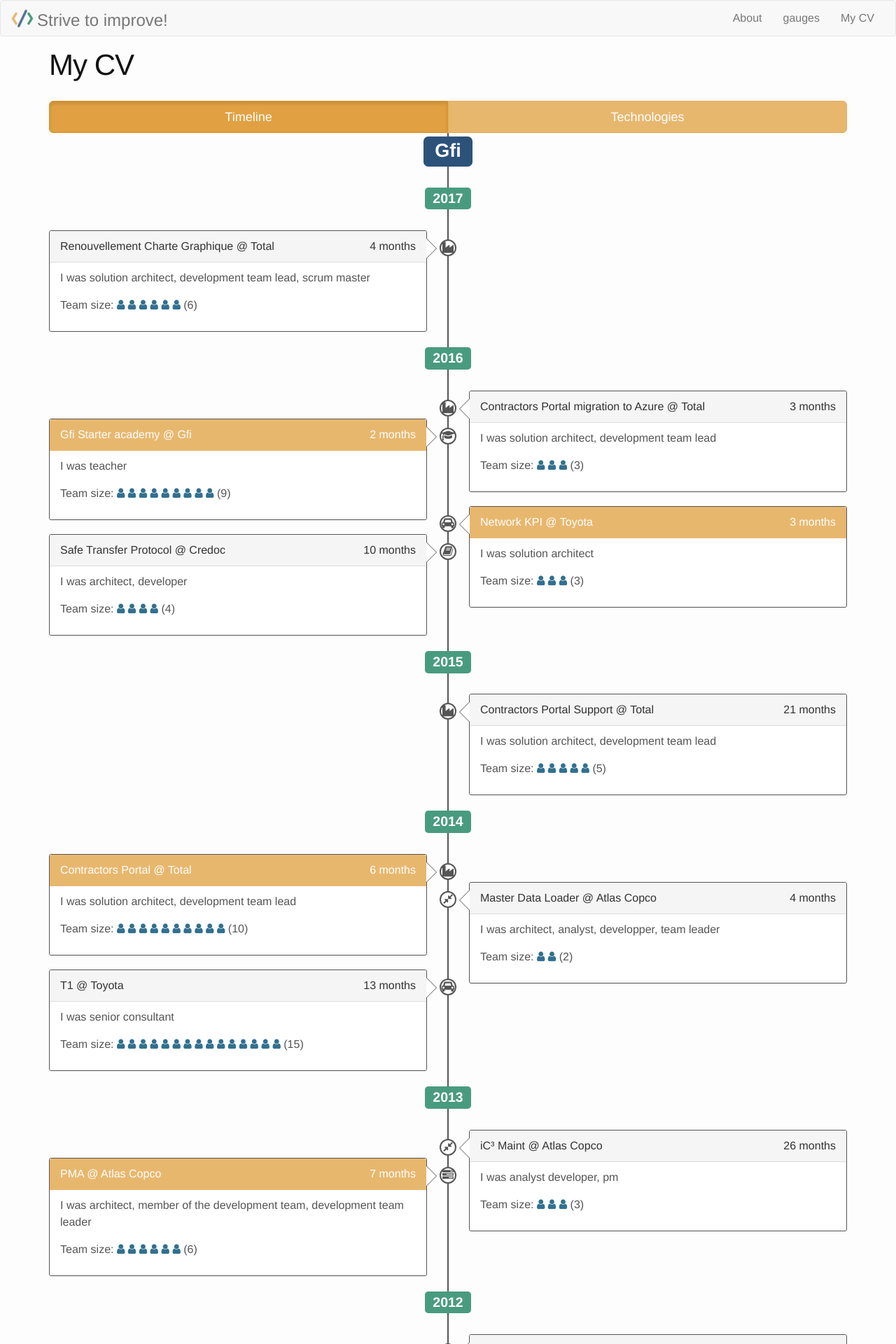
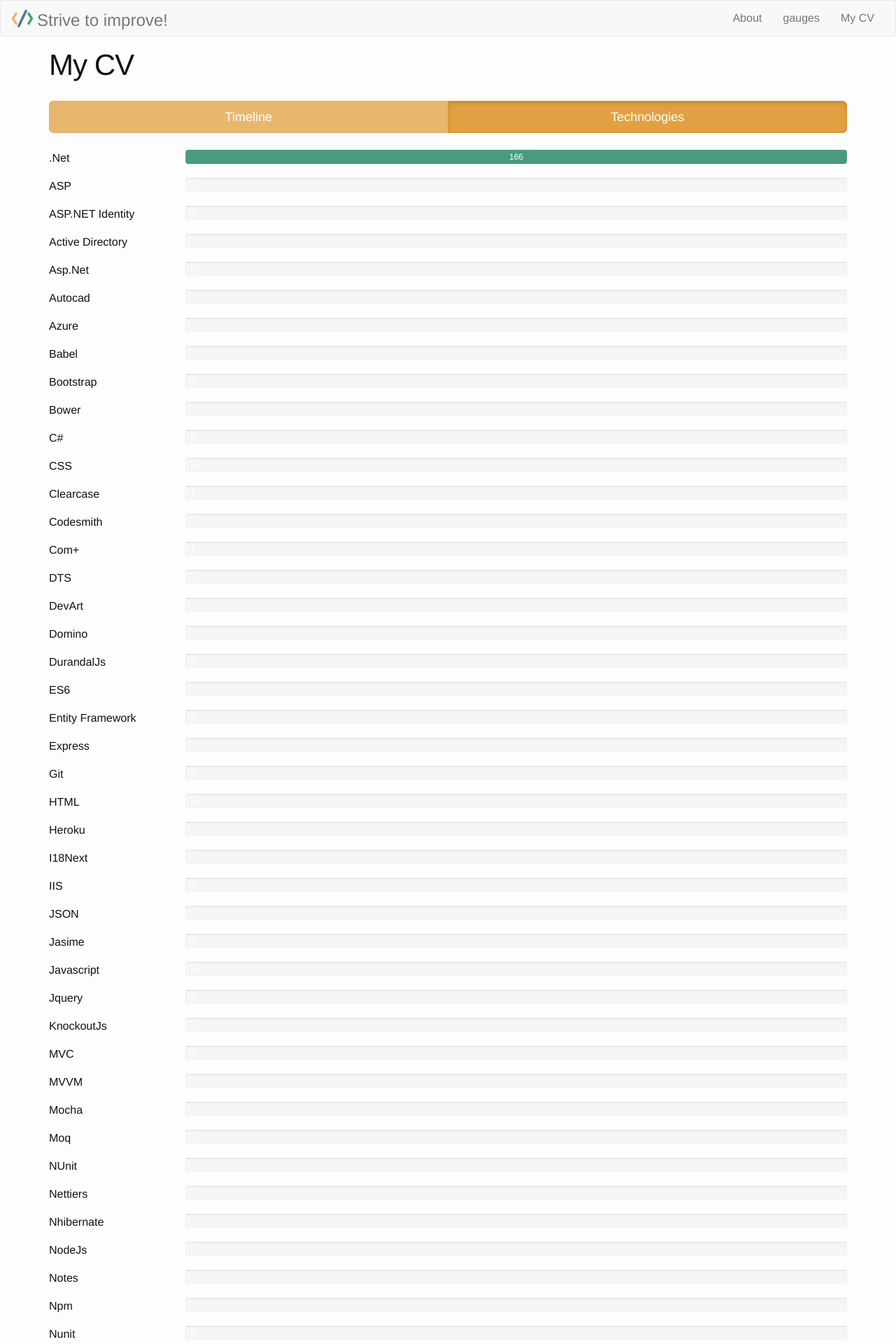
Before and after one commit to VincentSchippefilt/VincentSchippefilt.github.io, a Jekyll site: the page built from cv/index.html, in a window 1280 px wide. Shown: the top 1920 px of the page at 70% size. Built offline with Jekyll 4.4.1, drawn with Linux system fonts in a browser that asks for light colours; nearby versions of some CDN libraries; some of the changed text lies outside the part shown.

Commit message:
change the technologies tree

```diff
--- a/_data/exp.json
+++ b/_data/exp.json
@@ -280,7 +280,7 @@
                 "PeopleInvolved": "3",
                 "DurationInMonth": 1,
                 "TechnicalEnvironment": ".Net: Silverlight, WCF, SQL Server, Entity Framework 4, Entity Framework 4.1, Visual Studio 2010, Visual Studio 2012",
-                "TechnicalCategories": ".Net: Silverlight, WCF, SQL Server, Entity Framework, Visual Studio",
+                "TechnicalCategories": "Silverlight, WCF, SQL Server, Entity Framework, Visual Studio",
                 "ProjectDescription": "Define the architecture of the new application, assist the functional analyst with the gathering and formalization of the requirements (functional and non functional).",
                 "Function": "Application Architect",
                 "JobDescription": "Define the architecture of the new application, assist the functional analyst with the gathering and formalization of the requirements (functional and non functional).",
--- a/_includes/projectTimeline.html
+++ b/_includes/projectTimeline.html
@@ -9,31 +9,31 @@
                 <span class="panel-title pull-left">
                 {{project.ProjectName}} @ {{project.Customer}}
                 </span>
-                {% if project.DurationInMonth != empty %}
+                {%- if project.DurationInMonth != empty -%}
                     <span class="panel-title pull-right">{{project.DurationInMonth}} months</span>
-                {% endif %}
+                {%- endif -%}
                 <div class="clearfix"></div>
             </div>
             <div class="panel-body">
                 <p>I was {{project.Function | downcase }}</p>
-                {% if project.PeopleInvolved != empty %}
+                {%- if project.PeopleInvolved != empty -%}
                     <p>Team size:
-                    {% for i in (1..project.PeopleInvolved) %}
+                    {%- for i in (1..project.PeopleInvolved) -%}
                         <span class="text-info"><i class="fa fa-user"></i></span>
-                    {% endfor %}
+                    {%- endfor -%}
                         <span>({{project.PeopleInvolved}})</span></p>
-                {% endif %}
+                {%- endif -%}
             </div>
                 <div class="panel-footer collapse" id="foot{{forloop.index}}{{project.ProjectName | replace: ' ', ''}}">
-                    {% if project.ProjectDescription != empty %}
+                    {%- if project.ProjectDescription != empty -%}
                         <p>{{project.ProjectDescription|newline_to_br}}</p>
-                    {% endif %}
-                    {% if project.JobDescription != empty %}
+                    {%- endif -%}
+                    {%- if project.JobDescription != empty -%}
                         <p><strong>My function: </strong>{{project.JobDescription|newline_to_br}}</p>
-                    {% endif %}
-                    {% if project.TechnicalEnvironment != empty %}
+                    {%- endif -%}
+                    {%- if project.TechnicalEnvironment != empty -%}
                         <p><strong>Technical environment: </strong>{{project.TechnicalEnvironment|newline_to_br}}</p>
-                    {% endif %}
+                    {%- endif -%}
                 </div>
         </div>
     </div>
--- a/css/main.scss
+++ b/css/main.scss
@@ -64,10 +64,11 @@ $on-laptop:        1140px;
     .panel {
         cursor: pointer;
     }
+    display: none;
 }
 
 #technologies {
-   display: none;
+  // display: none;
 }
 
 #calendarView {
--- a/cv/index.html
+++ b/cv/index.html
@@ -6,48 +6,83 @@ permalink: /cv/
 <div class="row">
     <div class="col-xs-12">
         <div class="btn-group btn-group-lg btn-group-justified" data-toggle="buttons">
+            <label class="btn btn-primary ">
+                <input type="radio" name="options" id="showTimeline" autocomplete="off"  /> Timeline
+            </label>
             <label class="btn btn-primary active">
-            <input type="radio" name="options" id="showTimeline" autocomplete="off" checked /> Timeline
+                <input type="radio" name="options" id="showTechnologies" autocomplete="off"  checked/> Technologies
             </label>
-            <label class="btn btn-primary">
-            <input type="radio" name="options" id="showTechnologies" autocomplete="off" /> Technologies
+
         </div>
     </div>
 </div>
 <div class="timeline" id="experienceTimeline">
-    {% for employer in site.data.exp %}
+    {%- for employer in site.data.exp -%}
         <span class="timeline-label ">
                 <h1><span class="label label-info">{{ employer.Company }}</span></h1>
         </span>
-    {% assign start = employer.StartDate | date: "%Y" %} {% assign end = employer.EndDate | default : 'now' | date: "%Y" %} {% if employer.Projects.size == 1 %}
+        {%- assign start = employer.StartDate | date: "%Y" -%}
+        {%- assign end = employer.EndDate | default : "now" | date: "%Y" -%}
+        {%- if employer.Projects.size == 1 -%}
             <span class="timeline-label ">
                         <h3><span class="label label-success">from {{ start }} until {{ end }}</span></h3>
             </span>
-    {% for project in employer.Projects %} {% include projectTimeline.html %} {% endfor %} {% else %} {% for year in (start..end)
-    reversed %}
+            {%- for project in employer.Projects -%}
+                {%- include projectTimeline.html -%}
+            {%- endfor -%}
+        {%- else -%}
+            {%- for year in (start..end) reversed -%}
                 <span class="timeline-label ">
                     <h3><span class="label label-success">{{ year }}</span></h3>
                 </span>
-    {% for project in employer.Projects %} {% assign projectStart = project.StartDate | date : %Y | round %} {% if projectStart
-    == year %} {% include projectTimeline.html %} {% endif %} {% endfor %} {% endfor %} {% endif %} {% endfor %}
+                {%- for project in employer.Projects -%}
+                    {%- assign projectStart = project.StartDate | date : "%Y" | round -%}
+                    {%- if projectStart == year -%}
+                        {%- include projectTimeline.html -%}
+                    {%- endif -%}
+                 {%- endfor -%}
+            {%- endfor -%}
+        {%- endif -%}
+    {%- endfor -%}
 </div>
 <div id="technologies">
     <div class="row">
         <div class="col-xs-12">&nbsp;</div>
         <div class="clearfix"></div>
     </div>
-    {% assign tag_names = "" | split: "|" %} {% for employer in site.data.exp %} {% for project in employer.Projects %} {% assign
-    alltech = project.TechnicalCategories | append: ", " | append: alltech %} {% assign t = project.TechnicalCategories
-    | split: ", " %} {% for e in t %} {% assign estripped= e | strip %} {% assign tag_names = tag_names | push: estripped
-    %} {% endfor %} {% endfor %} {% endfor %} {% assign tag_names = tag_names | uniq | sort %} {% assign monthes = "" | split:
-    "|" %} {% assign maxMonthes=0 %} {% for e in tag_names %} {% assign totalMonthes= 0 %} {% for employer in site.data.exp
-    %} {% for project in employer.Projects %} {% if project.TechnicalCategories contains e %} {% assign totalMonthes = project.DurationInMonth
-    | round | plus: totalMonthes %} {% endif %} {% endfor %} {% endfor %} {% assign v = e | append: ',' | append:totalMonthes
-    %} {% assign monthes = monthes | push: v %} {% if totalMonthes > maxMonthes%} {% assign maxMonthes = totalMonthes %}
-    {% endif %} {% endfor %} {% for e in monthes %}
+    {%- assign tag_names = "" | split: "|" -%}
+    {%- for employer in site.data.exp -%}
+        {%- for project in employer.Projects -%}
+            {%- assign alltech = project.TechnicalCategories | append: ", " | append: alltech -%}
+            {%- assign t = project.TechnicalCategories | split: ", " -%}
+            {%- for oneTech in t -%}
+                {%- assign estripped= oneTech | strip -%}
+                {%- assign tag_names = tag_names | push: estripped  -%}
+            {%- endfor -%}
+        {%- endfor -%}
+    {%- endfor -%}
+    {%- assign tag_names = tag_names | uniq | sort -%}
+    {%- assign monthes = "" | split:  "|" -%}
+    {%- assign maxMonthes=0 -%}
+    {%- for oneTech in tag_names -%}
+        {%- assign totalMonthes= 0 -%}
+        {%- for employer in site.data.exp -%}
+            {%- for project in employer.Projects -%}
+                {%- if project.TechnicalCategories contains oneTech -%}
+                    {%- assign totalMonthes = project.DurationInMonth | round | plus: totalMonthes -%}
+                {%- endif -%}
+            {%- endfor -%}
+        {%- endfor -%}
+        {%- assign v = oneTech | append: ',' | append:totalMonthes -%}
+        {%- assign monthes = monthes | push: v -%}
+        {%- if totalMonthes > maxMonthes-%}
+            {%- assign maxMonthes = totalMonthes -%}
+        {%- endif -%}
+    {%- endfor -%}
+    {%- for e in monthes -%}
     <div class="row">
         <div class="col-lg-2 col-sm-3 col-xs-5">
-            {% assign item = e | split: ',' %}
+            {%- assign item = e | split: ',' -%}
             <span>{{item[0]}}</span>
         </div>
         <div class="col-lg-10 col-sm-9 col-xs-7">
@@ -59,83 +94,7 @@ permalink: /cv/
             </div>
         </div>
     </div>
-    {% endfor %}
-</div>
-<div id="calendarView">
-    <div class="row">
-        <div class="col-xs-12">&nbsp;</div>
-    </div>
-    <div class="row row-no-padding">
-        <div class="col-xs-1">Jan</div>
-        <div class="col-xs-1">Feb</div>
-        <div class="col-xs-1">Mar</div>
-        <div class="col-xs-1">Apr</div>
-        <div class="col-xs-1">May</div>
-        <div class="col-xs-1">Jun</div>
-        <div class="col-xs-1">Jul</div>
-        <div class="col-xs-1">Aug</div>
-        <div class="col-xs-1">Sep</div>
-        <div class="col-xs-1">Oct</div>
-        <div class="col-xs-1">Nov</div>
-        <div class="col-xs-1">Dev</div>
-    </div>
-    2017
-    <div class="row row-no-padding">
-        <div style="background-color: rgb(232, 183, 110);" class="col-xs-2">CharteGraph</div>
-
-    </div>
-    2016
-    <div class="row row-no-padding">
-        <div style="background-color: rgb(94, 88, 162);" class="col-xs-12">CP Sup</div>
-
-        <div style="background-color: rgb(78, 114, 151);" class="col-xs-3 col-xs-offset-4">Net KPI</div>
-        <div style="background-color: rgb(232, 183, 110);" class="col-xs-2">Gfi Starter Academy</div>
-        <div style="background-color: rgb(128, 192, 171);" class="col-xs-2 col-xs-offset-1">CP Azure</div>
-
-        <div style="background-color: rgb(73, 155, 128);" class="col-xs-10 col-xs-offset-2 col-xs-pull-1">STP</div>
-
-    </div>2015
-    <div class="row row-no-padding">
-        <div style="background-color: rgb(232, 183, 110);" class="col-xs-2">CP</div>
-        <div style="background-color: rgb(94, 88, 162);" class="col-xs-10">CP Sup</div>
-        <div style="background-color: rgb(145, 141, 198);" class="col-xs-12">iC³ Maint</div>
-    </div>2014
-    <div class="row row-no-padding">
-        <div style="background-color: rgb(128, 192, 171);" class="col-xs-6">T1</div>
-        <div style="background-color: rgb(232, 183, 110);" class="col-xs-4 col-xs-offset-2">CP</div>
-        <div style="background-color: rgb(131, 160, 190);" class="col-xs-4 col-xs-offset-6 col-xs-pull-1">MDL</div>
-        <div style="background-color: rgb(145, 141, 198);" class="col-xs-12">iC³ Maint</div>
-    </div>
-    2013
-    <div class="row row-no-padding">
-        <div style="background-color: rgb(255, 221, 169);" class="col-xs-8 col-xs-offset-1">PMA</div>
-        <div style="background-color: rgb(145, 141, 198);" class="col-xs-3">iC³ Maint</div>
-    </div>
-    2012
-    <div class="row row-no-padding">
-        <div style="background-color: rgb(73, 155, 128);" class="col-xs-9 col-xs-offset-2">Mercure</div>
-        <div style="background-color: rgb(78, 114, 151);" class="col-xs-4 col-xs-offset-3">Apollo</div>
-    </div>
-    2011
-    <div class="row row-no-padding">
-        <div style="background-color: rgb(131, 160, 190);" class="col-xs-5 col-xs-offset-3">to .Net</div>
-        <div style="background-color: rgb(232, 183, 110);" class="col-xs-1 col-xs-offset-4">ASM</div>
-        <div style="background-color: rgb(94, 88, 162);" class="col-xs-3 col-xs-offset-1">AFDA Perf</div>
-    </div>
-    2010
-    <div class="row row-no-padding">
-        <div style="background-color: rgb(145, 141, 198);" class="col-xs-3">iC³</div>
-        <div style="background-color: rgb(128, 192, 171);" class="col-xs-1 col-xs-offset-10 col-xs-pull-8">MoveDesk</div>
-    </div>
-    2009
-    <div class="row row-no-padding">
-        <div style="background-color: rgb(145, 141, 198);" class="col-xs-13">iC³</div>
-    </div>
-    2008
-    <div class="row row-no-padding">
-        <div style="background-color: rgb(255, 221, 169);" class="col-xs-5 col-xs-offset-4">Pegase 2</div>
-        <div style="background-color: rgb(145, 141, 198);" class="col-xs-3">iC³</div>
-    </div>
+    {%- endfor -%}
 </div>
 <script>
 jQuery(document).ready(function() {
```
Lines whose indentation alone changed are shown as unchanged.
